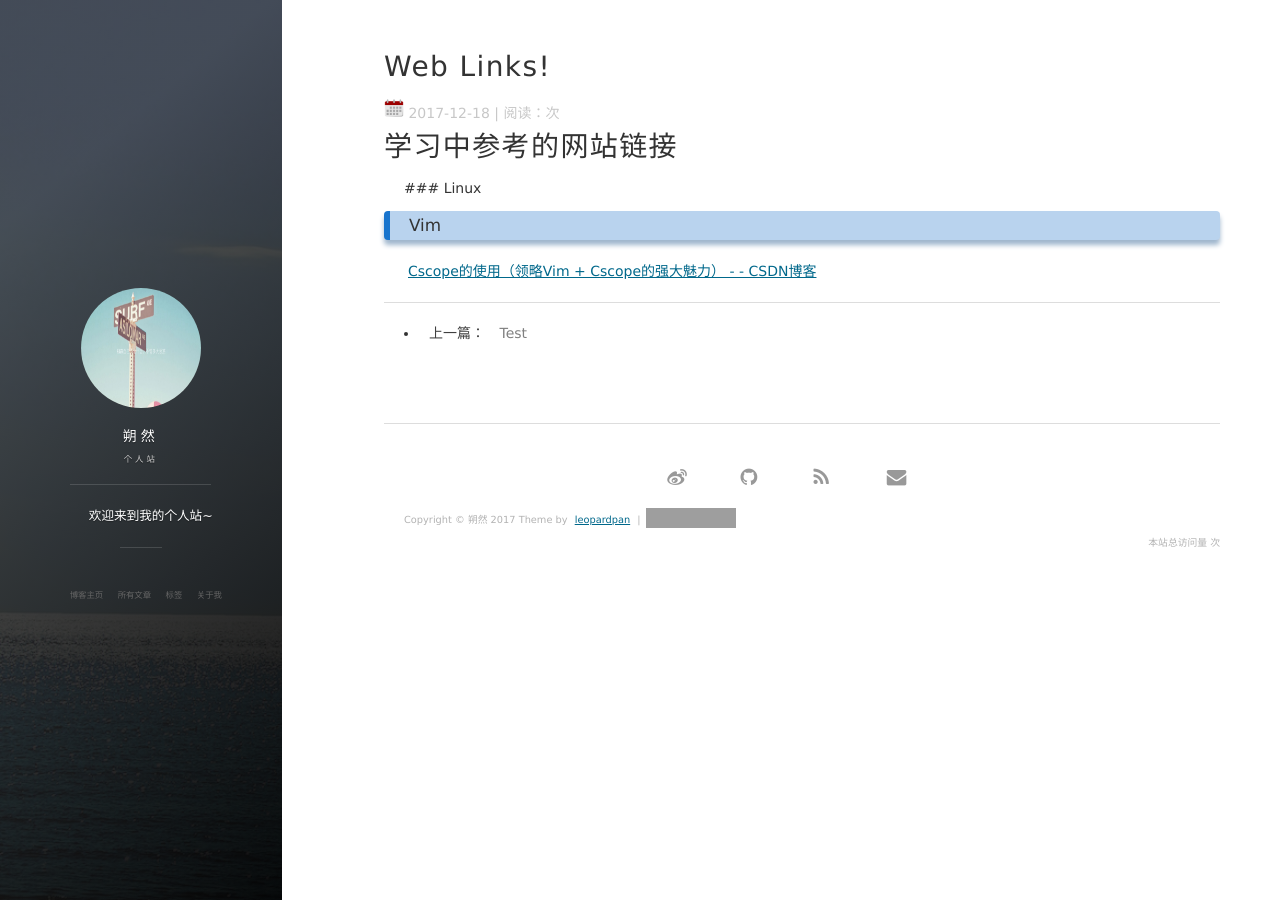
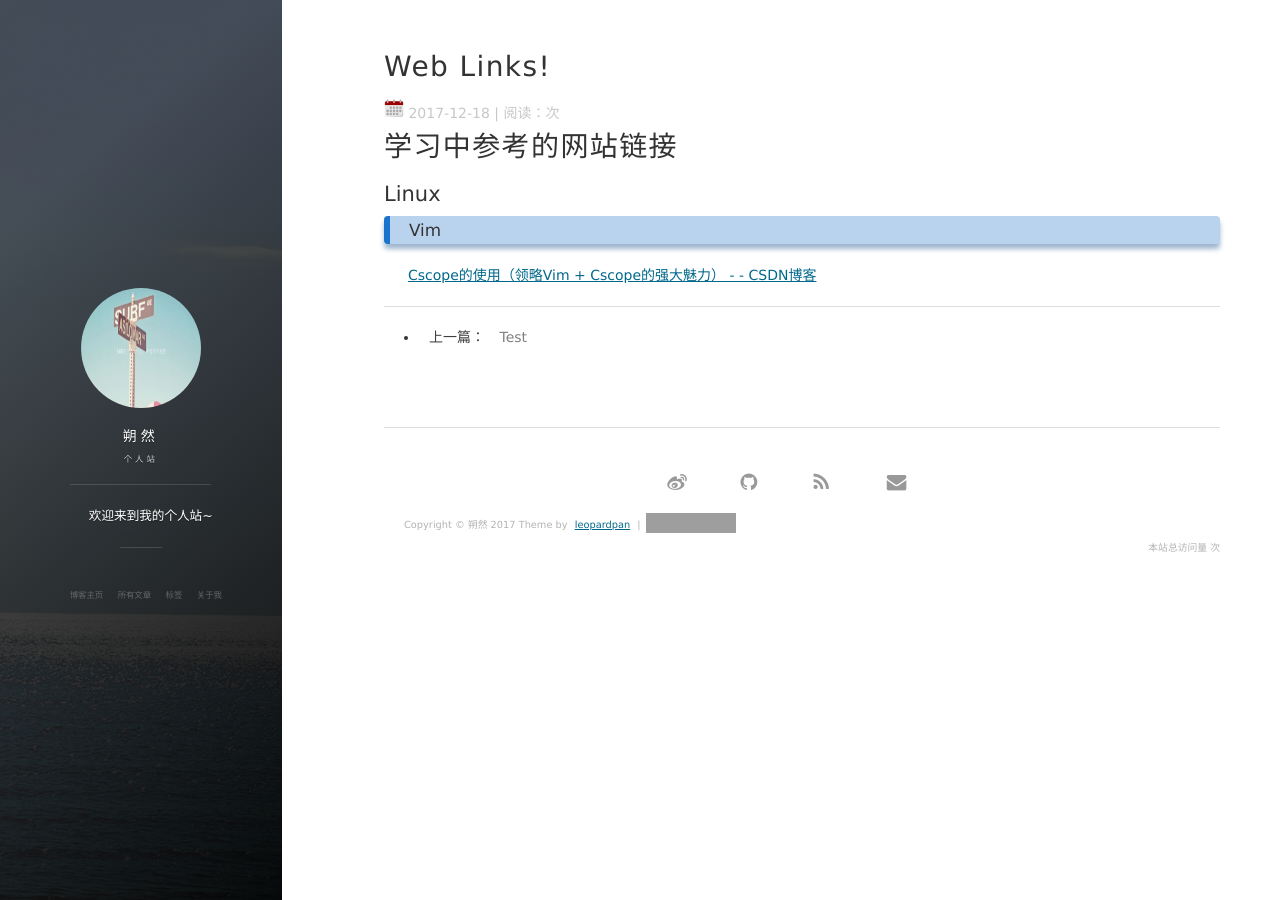
Before and after one commit to shuoranly/shuoranly.github.io, a Jekyll site: the page built from _posts/2017-12-18-web_links.markdown, in a window 1280 px wide. Built offline with Jekyll 4.4.1, drawn with Linux system fonts in a browser that asks for light colours; nearby versions of some CDN libraries; comment, search, counter and statistics services are not loaded; grey boxes are pictures that could not be loaded.

```diff
--- a/_posts/2017-12-18-web_links.markdown
+++ b/_posts/2017-12-18-web_links.markdown
@@ -6,6 +6,7 @@ tags: Link
 
 # 学习中参考的网站链接
 
-  ### Linux
+## Linux
+
 <h3>Vim</h3>
 [Cscope的使用（领略Vim + Cscope的强大魅力） - - CSDN博客](http://blog.csdn.net/dengxiayehu/article/details/6330200)
```
